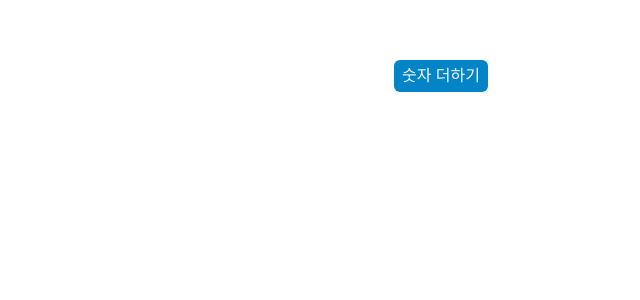
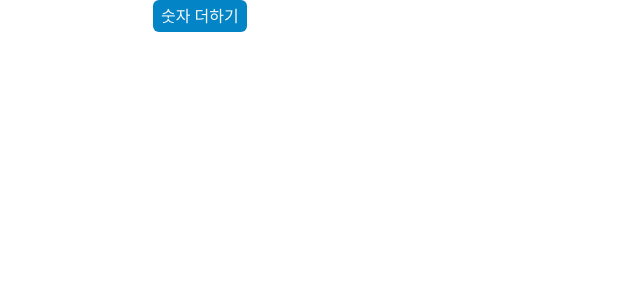
Before and after one commit to dltmdrbtjd/vue3-golang-todo-webapp, a Vue app in the folder convenience-client/: page / in a window 1280 px wide. Shown: the top 300 px of the page, without its empty margins (199-839 px from the left). Built offline with nearby package versions, Linux system fonts and the light colour scheme.

Commit message:
display setting test

```diff
--- a/convenience-client/src/App.vue
+++ b/convenience-client/src/App.vue
@@ -3,13 +3,4 @@
   <h1 class="text-3xl font-bold underline text-white mt-4">Hello world!</h1>
 </template>
 <script setup lang="ts"></script>
-<style>
-#app {
-  font-family: Avenir, Helvetica, Arial, sans-serif;
-  -webkit-font-smoothing: antialiased;
-  -moz-osx-font-smoothing: grayscale;
-  text-align: center;
-  color: #2c3e50;
-  margin-top: 60px;
-}
-</style>
+<style></style>
--- a/convenience-client/src/components/HelloWorld.vue
+++ b/convenience-client/src/components/HelloWorld.vue
@@ -1,4 +1,5 @@
 <template>
+  <div class="mx-auto max-w-xl w-full flex justify-between">
     <button
       class="bg-sky-600 text-stone-50 px-2 py-1 rounded-md"
       @click="store.Increse(1)"
@@ -7,6 +8,7 @@
     </button>
     <p class="text-white">state: {{ store.testNumber }}</p>
     <h2 class="text-white">getters: {{ store.getCurrentNumber }}</h2>
+  </div>
 </template>
 <script setup lang="ts">
 import { useTestStore } from "@/store/test";
@@ -14,20 +16,4 @@ import { useTestStore } from "@/store/test";
 const store = useTestStore();
 </script>
 
-<style scoped>
-a {
-  color: #42b983;
-}
-
-label {
-  margin: 0 0.5em;
-  font-weight: bold;
-}
-
-code {
-  background-color: #eee;
-  padding: 2px 4px;
-  border-radius: 4px;
-  color: #304455;
-}
-</style>
+<style scoped></style>
```
Lines whose indentation alone changed are shown as unchanged.
